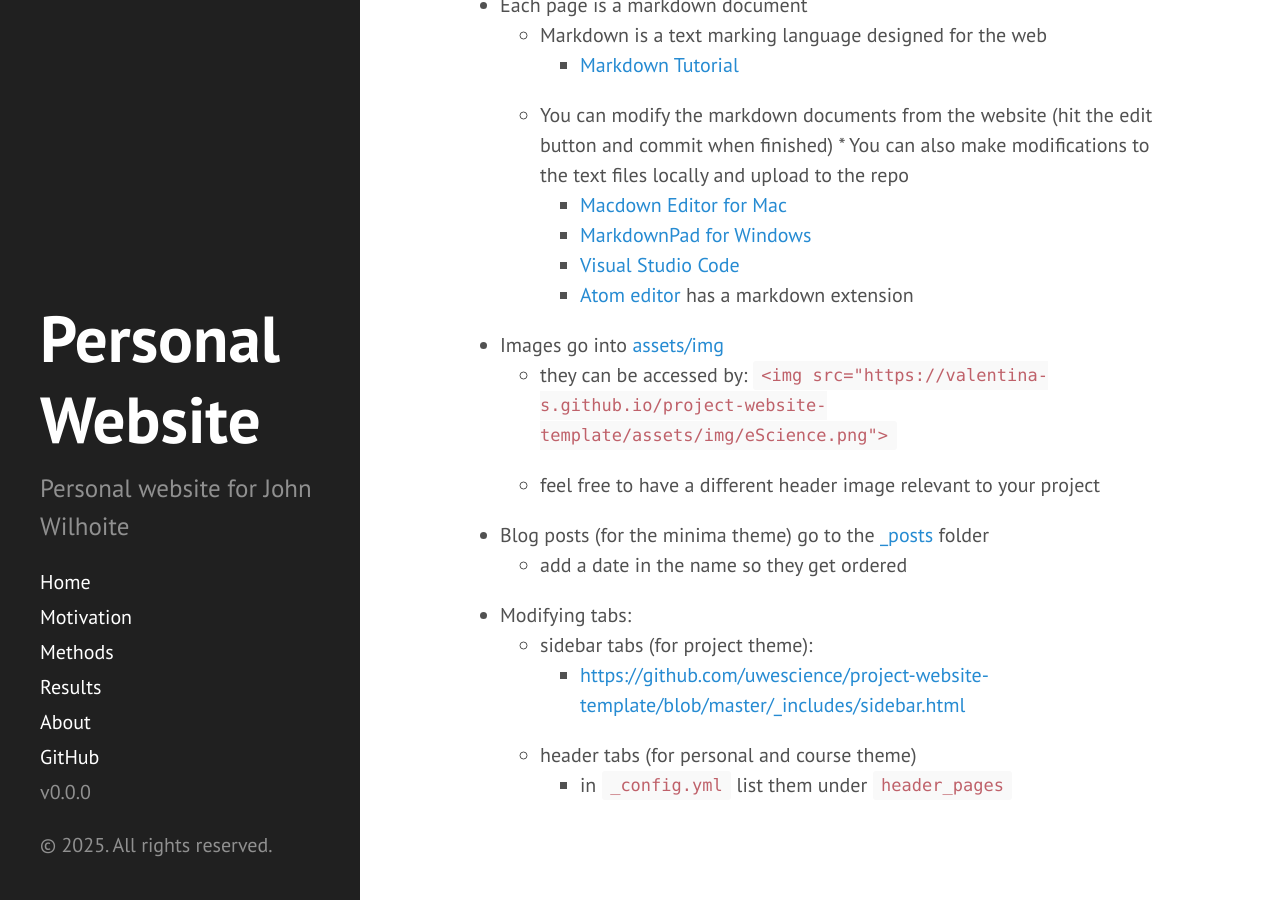
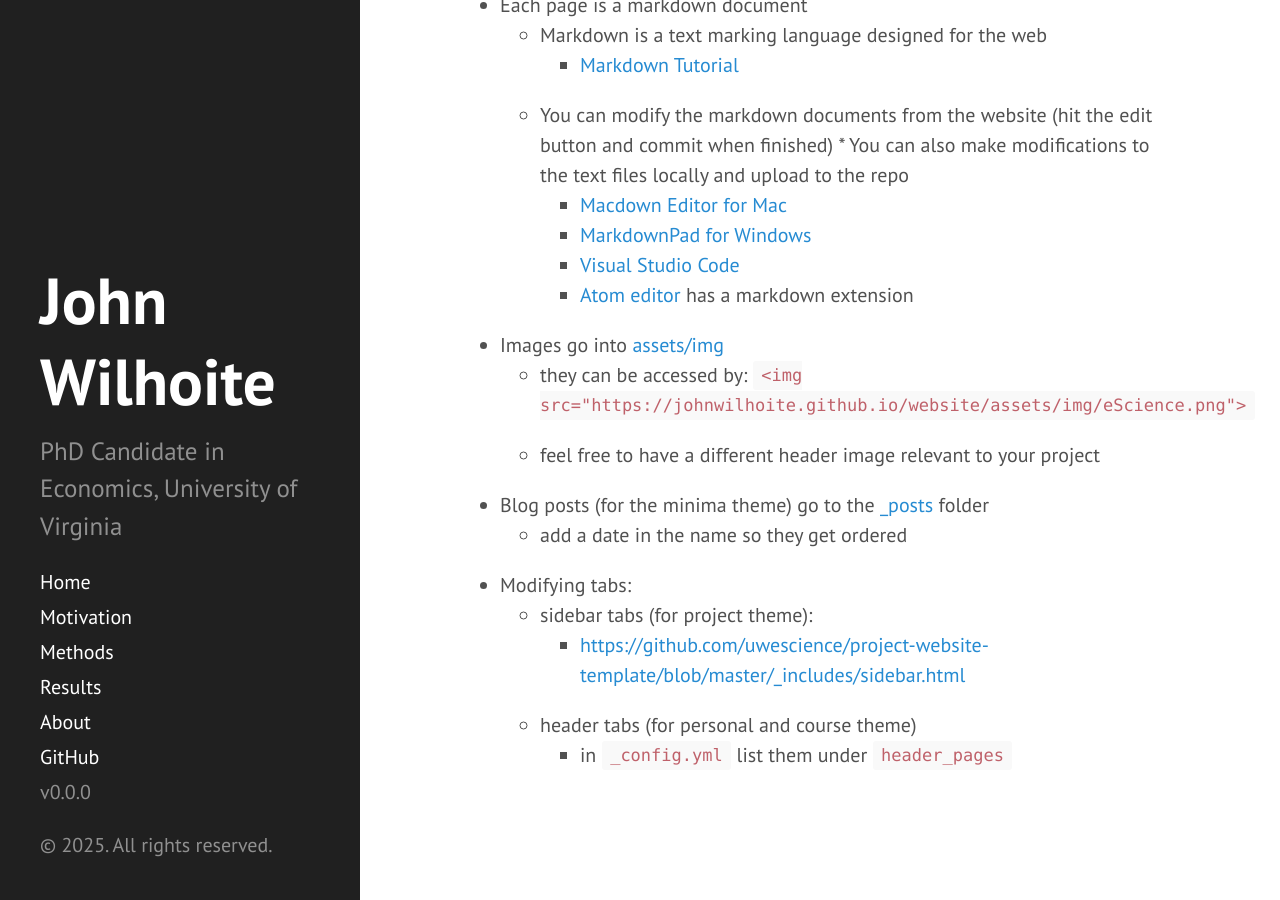
Before and after one commit to jwilhoite/jwilhoite.github.io, a Jekyll site: the page built from index.md, in a window 1280 px wide and 900 px high, scrolled down 1469 px. Built offline with Jekyll 4.4.1, drawn with Linux system fonts in a browser that asks for light colours; the list of posts is cut into pages by our own code.

Commit message:
Update _config.yml
editing url and baseurl

```diff
--- a/_config.yml
+++ b/_config.yml
@@ -5,11 +5,11 @@ permalink:        pretty
 
 
 # Setup
-title:            Personal Website
+title:            John Wilhoite
 tagline:          ''
-description:      'Personal website for John Wilhoite'
-url:              "https://valentina-s.github.io"
-baseurl:          "/project-website-template"
+description:      "PhD Candidate in Economics, University of Virginia"
+url:              "https://johnwilhoite.github.io"
+baseurl:          "/website"
 
 
 paginate:         5
```
